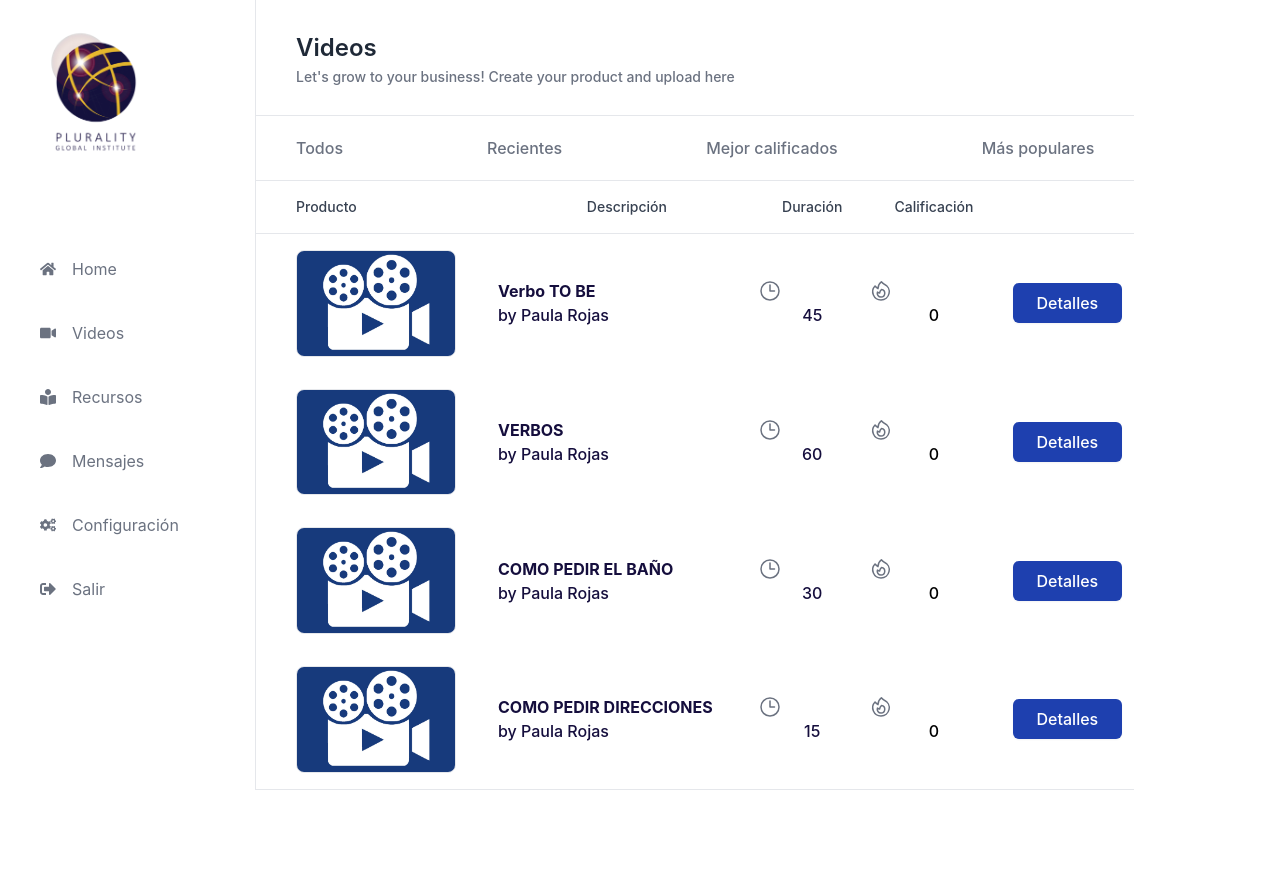
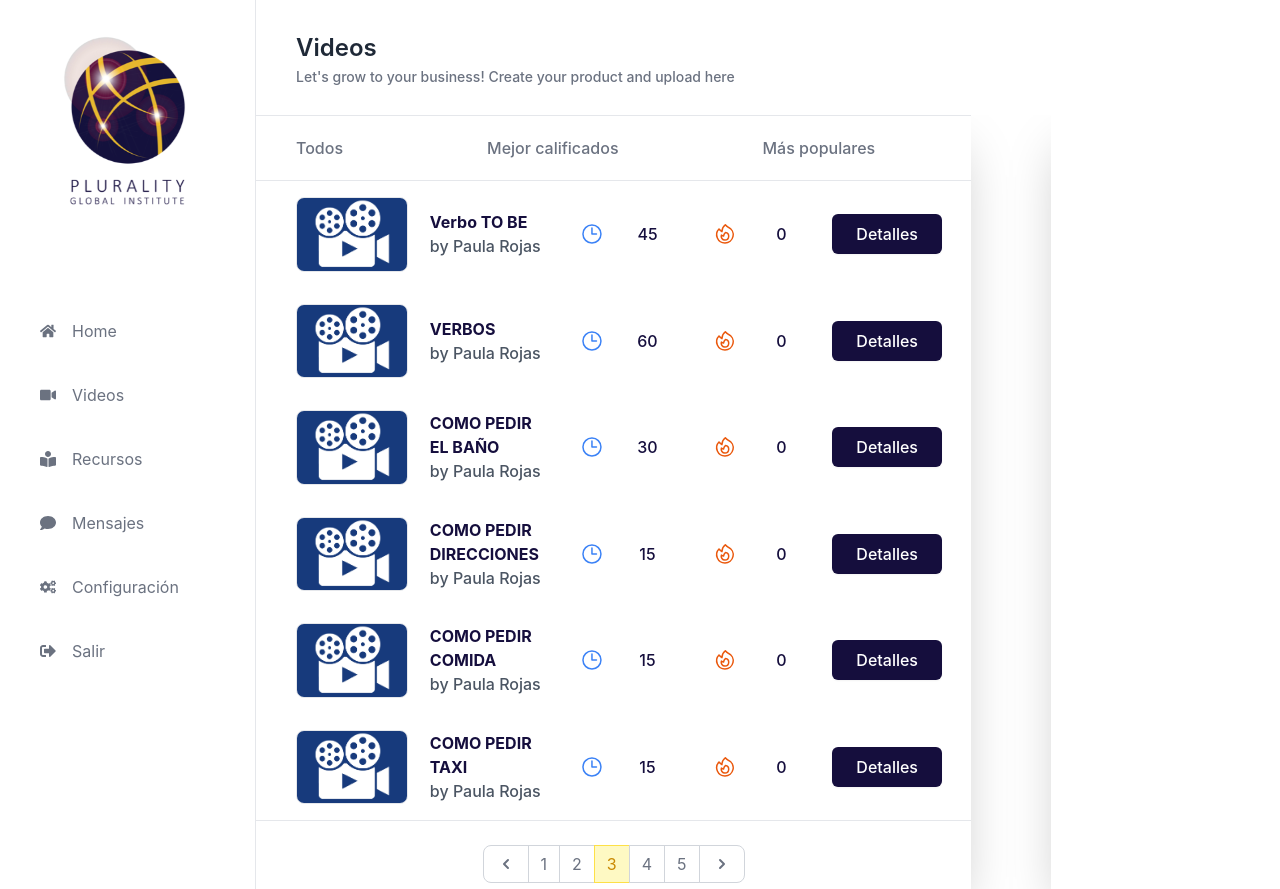
Before and after one commit to latamdev/CL_EVPS_WEB, a React (Create React App) app: page /platform/videos in a window 1280 px wide. Before the commit the page ends 800 px from the top, so only its background shows below. Built offline with nearby package versions, Linux system fonts and the light colour scheme.

Commit message:
correcciones design

```diff
--- a/src/components/SidebarMenu/SidebarMenu.tsx
+++ b/src/components/SidebarMenu/SidebarMenu.tsx
@@ -13,7 +13,7 @@ function SidebarMenu() {
   return (
     <div className="flex">
       <div className="py-6 px-10 w-64 border-r border-gray-200">
-        <img alt="logo" src={logo}  className="w-28" />
+        <img alt="logo" src={logo}  className="w-40 mr-auto ml-auto" />
         <div
           id="sidebar-menu"
           className="flex flex-col gap-y-6 pt-20"
--- a/src/components/Videos/VideoListItem.tsx
+++ b/src/components/Videos/VideoListItem.tsx
@@ -5,26 +5,27 @@ import vidPlaceholder from '../../assets/images/video_placeholder.jpg'
 
 const VideoListItem: FC<{ video: VideoResponse, callbackHandleVideoDetails: any }> = ({ video, callbackHandleVideoDetails }) => {
     return (
-        <tr className="hover:bg-gray-100 transition-colors group">
-            <td className="flex gap-x-4 items-center py-4 pl-10">
+        <tr className="hover:bg-yellow-100 transition-colors group flex space-x-5">
+            <td className="flex-1 gap-x-4 items-center py-4 pl-10">
                 <img alt="logo" src={vidPlaceholder} className="w-40 aspect-[3/2] rounded-lg object-cover object-top border border-gray-200" />
             </td>
-            <td className="font-medium text-left">
+            <td className="flex-1 font-medium text-left mt-auto mb-auto">
                 <div className="col-title text-morazul">
                     {video.title}
                 </div>
-                <div className="col-teacher text-morazul">
+                <div className="col-teacher text-gray-600">
                     by {video.teacher}
                 </div>
             </td>
-            <td className="font-medium text-center flex-row">
-                <ClockIcon className="h-6 h-6 text-gray-500" /><p className="text-morazul">{video.duration}</p>
+            <td className="flex-1 font-medium text-center flex mt-auto mb-auto">
+                <ClockIcon className="flex-1 h-6 h-6 text-blue-500 " />
+                <p className="flex-1 h-6 h-6 text-morazul ">{video.duration}</p>
             </td>
-            <td className="font-medium text-center flex-row">
-                <FireIcon className="h-6 h-6 text-gray-500" />
-                {video.rating}
+            <td className="flex-1 font-medium text-center flex mt-auto mb-auto">
+                <FireIcon className="flex-1 h-6 h-6 text-orange-600" />
+                <p className="flex-1 h-6 h-6 text-morazul ">{video.rating}</p>
             </td>
-            <td className="font-medium text-center">
+            <td className="flex-1 font-medium text-center mt-auto mb-auto pr-7">
                 <button onClick={callbackHandleVideoDetails} className="btn-custom btn-primary">Detalles</button>
             </td>
         </tr>
--- a/src/components/Videos/Videos.css
+++ b/src/components/Videos/Videos.css
@@ -12,10 +12,10 @@
     @apply  ml-auto mr-10
 }
 .btn-custom{
-    @apply px-6 py-2 rounded-md shadow-sm font-medium transition duration-500 ease-in-out transform hover:scale-105
+    @apply px-6 py-2 rounded-md shadow-sm font-medium transition duration-200 ease-in-out transform hover:scale-105
 }
 .btn-primary{
-    @apply bg-blue-800 text-white hover:bg-blue-500
+    @apply bg-morazul text-white hover:bg-customYellow
 }
 .list-row{
     @apply shadow-sm
@@ -23,3 +23,6 @@
 .col-title{
     @apply font-bold
 }
+.btn-buy{
+    @apply w-full h-16 px-6 text-2xl
+}
--- a/src/components/Videos/Videos.tsx
+++ b/src/components/Videos/Videos.tsx
@@ -23,7 +23,6 @@ const Videos = ({ }) => {
 
     const filters = [
         { name: "Todos" },
-        { name: "Recientes" },
         { name: "Mejor calificados" },
         { name: "Más populares" },
     ];
@@ -32,17 +31,17 @@ const Videos = ({ }) => {
         <div>
             <TopNavbar pathName={'Videos'} />
 
-            <div className="flex flex-row flex-2">
-                <div className="flex flex-col">
+            <div className="flex space-x-20 overflow-auto">
+                <div className="flex flex-col shadow-2xl ">
                     <div className="flex gap-x-24 items-center px-4 border-y border-gray-200">
                         {filters.map((filter) => {
                             return (
                                 <button
-                                    className="flex gap-x-2 items-center py-5 px-6 text-gray-500 hover:text-indigo-600 relative group"
+                                    className="flex gap-x-2 items-center py-5 px-6 text-gray-500 hover:text-morazul relative group"
                                 >
                                     <span className="font-medium"> {filter.name} </span>
                                     <span
-                                        className="absolute w-full h-0.5 left-3 bg-indigo-600 rounded bottom-0 scale-x-0 group-hover:scale-x-100 transition-transform ease-in-out"
+                                        className="absolute w-full h-1 left-3 bg-customYellow rounded bottom-0 scale-x-0 group-hover:scale-x-100 transition-transform ease-in-out"
                                     />
                                 </button>
                             )
@@ -51,17 +50,6 @@ const Videos = ({ }) => {
                     </div>
                     <table className="w-full border-b border-gray-200">
                         <thead>
-                            <tr className="text-sm font-medium text-gray-700 border-b border-gray-200">
-                                <td className="pl-10">
-                                    <div className="flex items-center gap-x-4">
-                                        <span>Producto</span>
-                                    </div>
-                                </td>
-                                <td className="py-4 px-4 text-center">Descripción</td>
-                                <td className="py-4 px-4 text-center">Duración</td>
-                                <td className="py-4 px-4 text-center">Calificación</td>
-                                <td className="py-4 px-4 text-center"></td>
-                            </tr>
                         </thead>
                         <tbody>
                             {
@@ -73,16 +61,60 @@ const Videos = ({ }) => {
                             }
                         </tbody>
                     </table>
+                    <div className="ml-auto mr-auto mt-6">
+
+                        <nav aria-label="Page navigation example">
+                            <ul className="inline-flex items-center -space-x-px">
+                                <li>
+                                    <a href="#" className="block px-3 py-2 ml-0 leading-tight text-gray-500 bg-white border border-gray-300 rounded-l-lg hover:bg-yellow-100 hover:text-yellow-700 ">
+                                        <span className="sr-only">Previous</span>
+                                        <svg aria-hidden="true" className="w-5 h-5" fill="currentColor">
+                                            <path fill-rule="evenodd" d="M12.707 5.293a1 1 0 010 1.414L9.414 10l3.293 3.293a1 1 0 01-1.414 1.414l-4-4a1 1 0 010-1.414l4-4a1 1 0 011.414 0z" clip-rule="evenodd"></path>
+                                        </svg>
+                                    </a>
+                                </li>
+                                <li>
+                                    <a href="#" className="px-3 py-2 leading-tight text-gray-500 bg-white border border-gray-300 hover:bg-yellow-100 hover:text-yellow-700">1</a>
+                                </li>
+                                <li>
+                                    <a href="#" className="px-3 py-2 leading-tight text-gray-500 bg-white border border-gray-300 hover:bg-yellow-100 hover:text-yellow-700 ">2</a>
+                                </li>
+                                <li>
+                                    <a href="#" aria-current="page" className="z-10 px-3 py-2 leading-tight text-yellow-600 border border-yellow-300 bg-yellow-100 hover:bg-customYellow hover:text-yellow-700">3</a>
+                                </li>
+                                <li>
+                                    <a href="#" className="px-3 py-2 leading-tight text-gray-500 bg-white border border-gray-300 hover:bg-yellow-100 hover:text-yellow-700">4</a>
+                                </li>
+                                <li>
+                                    <a href="#" className="px-3 py-2 leading-tight text-gray-500 bg-white border border-gray-300 hover:bg-yellow-100 hover:text-yellow-700 ">5</a>
+                                </li>
+                                <li>
+                                    <a href="#" className="block px-3 py-2 leading-tight text-gray-500 bg-white border border-gray-300 rounded-r-lg hover:bg-yellow-100 hover:text-yellow-700">
+                                        <span className="sr-only">Next</span>
+                                        <svg aria-hidden="true" className="w-5 h-5" fill="currentColor" >
+                                            <path fill-rule="evenodd" d="M7.293 14.707a1 1 0 010-1.414L10.586 10 7.293 6.707a1 1 0 011.414-1.414l4 4a1 1 0 010 1.414l-4 4a1 1 0 01-1.414 0z" clip-rule="evenodd"></path>
+                                        </svg>
+                                    </a>
+                                </li>
+                            </ul>
+                        </nav>
+
+                    </div>
+
+
                 </div>
-                <div className="mr-16"></div>
-                <div className="">
-                <h1 className="text-center font-bold text-5xl">
-                {videoDetails.title}
-                    </h1>
-                    <div className="pt-24">
-                        {
-                            Object.keys(videoDetails).length !== 0 && <VideoDetails details={videoDetails} />
-                        }
+                <div className="flex-1 shadow-2xl">
+                    <div className="container mx-auto px-6 py-6">
+                        <h1 className="text-left font-bold text-5xl">
+                            {videoDetails.title}
+                        </h1>
+                        <div className="pt-24">
+                            {
+                                Object.keys(videoDetails).length !== 0 ?
+                                    <VideoDetails details={videoDetails} /> :
+                                    <div></div>
+                            }
+                        </div>
                     </div>
                 </div>
             </div>
--- a/src/components/Videos/VideosMockResponse.tsx
+++ b/src/components/Videos/VideosMockResponse.tsx
@@ -116,6 +116,62 @@ export const MOCK_VIDEO_RESPONSE: VideoListResponse = {
                     "name": "video"
                 }
             ]
+        },
+        {
+            "id": "9da377901a9d4d208d30c41bf8938c1x",
+            "title": "COMO PEDIR COMIDA",
+            "description": "Lorem ipsum dolor sit amet, consectetur adipiscing elit, sed do eiusmod tempor incididunt ut labore et dolore magna aliqua. Scelerisque viverra mauris in aliquam sem. Imperdiet dui accumsan sit amet nulla facilisi morbi. Elementum integer enim neque volutpat ac. Tempus imperdiet nulla malesuada pellentesque elit. Ut faucibus pulvinar elementum integer enim neque volutpat ac tincidunt. Odio aenean sed adipiscing diam donec adipiscing tristique risus nec. Vulputate odio ut enim blandit. Et molestie ac feugiat sed lectus vestibulum mattis. Facilisis mauris sit amet massa vitae tortor condimentum. Quam viverra orci sagittis eu volutpat odio facilisis mauris sit. Lobortis scelerisque fermentum dui faucibus in ornare quam viverra orci. Neque laoreet suspendisse interdum consectetur libero id faucibus nisl tincidunt. Leo vel fringilla est ullamcorper eget nulla.",
+            "status": "ready",
+            "poster": "https://dmf9cnjua2s32.cloudfront.net/poster/9snDJCPhSmgOj.240.jpeg",
+            "totalSizeBytes": "72",
+            "duration": 15,
+            "teacher": "Paula Rojas",
+            "level": 0,
+            "courseId": 2,
+            "price": 10991.0,
+            "rating": 0.0,
+            "tags": [
+                {
+                    "id": 2,
+                    "name": "etiqueta"
+                },
+                {
+                    "id": 3,
+                    "name": "ingles"
+                },
+                {
+                    "id": 1,
+                    "name": "video"
+                }
+            ]
+        },
+        {
+            "id": "9da377901a9d4d208d30c41bf8938c1z",
+            "title": "COMO PEDIR TAXI",
+            "description": "Lorem ipsum dolor sit amet, consectetur adipiscing elit, sed do eiusmod tempor incididunt ut labore et dolore magna aliqua. Scelerisque viverra mauris in aliquam sem. Imperdiet dui accumsan sit amet nulla facilisi morbi. Elementum integer enim neque volutpat ac. Tempus imperdiet nulla malesuada pellentesque elit. Ut faucibus pulvinar elementum integer enim neque volutpat ac tincidunt. Odio aenean sed adipiscing diam donec adipiscing tristique risus nec. Vulputate odio ut enim blandit. Et molestie ac feugiat sed lectus vestibulum mattis. Facilisis mauris sit amet massa vitae tortor condimentum. Quam viverra orci sagittis eu volutpat odio facilisis mauris sit. Lobortis scelerisque fermentum dui faucibus in ornare quam viverra orci. Neque laoreet suspendisse interdum consectetur libero id faucibus nisl tincidunt. Leo vel fringilla est ullamcorper eget nulla.",
+            "status": "ready",
+            "poster": "https://dmf9cnjua2s32.cloudfront.net/poster/9snDJCPhSmgOj.240.jpeg",
+            "totalSizeBytes": "72",
+            "duration": 15,
+            "teacher": "Paula Rojas",
+            "level": 0,
+            "courseId": 2,
+            "price": 10990.0,
+            "rating": 0.0,
+            "tags": [
+                {
+                    "id": 2,
+                    "name": "etiqueta"
+                },
+                {
+                    "id": 3,
+                    "name": "ingles"
+                },
+                {
+                    "id": 1,
+                    "name": "video"
+                }
+            ]
         }
     ]
   }
--- a/tailwind.config.js
+++ b/tailwind.config.js
@@ -15,7 +15,8 @@ module.exports = {
       emerald: colors.emerald,
       indigo: colors.indigo,
       yellow: colors.yellow,
-      blue: colors.blue
+      blue: colors.blue,
+      orange: colors.orange,
     }
   },
   plugins: [require("@tailwindcss/forms")],
```
Also changed, not shown: src/components/Videos/VideoDetails.tsx (+5 -2 lines).
